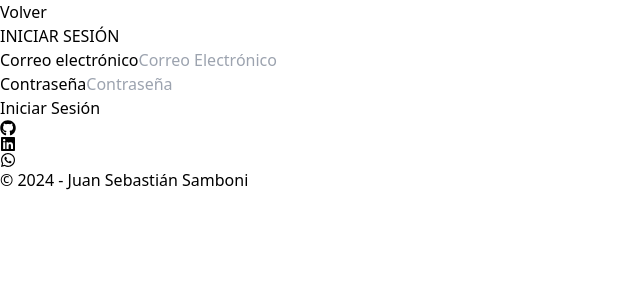
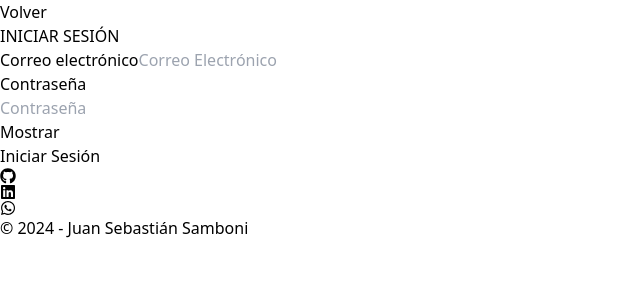
Before and after one commit to Saving-Project/frontend, a React (Vite) app: page / in a window 1280 px wide. Both pictures are taken after a click on the button "INICIAR SESIÓN". Shown: the top 300 px of the page, without its empty margins (0-640 px from the left). Built offline with nearby package versions, Linux system fonts and the light colour scheme.

Commit message:
Implement signIn method

```diff
--- a/package.json
+++ b/package.json
@@ -16,7 +16,6 @@
     "react-icons": "^5.2.1",
     "react-router-dom": "^6.23.1",
     "react-sweetalert2": "^0.6.0",
-    "react-toastify": "^10.0.5",
     "sweetalert2": "^11.11.0"
   },
   "devDependencies": {
--- a/src/ProtectedRoute.jsx
+++ b/src/ProtectedRoute.jsx
@@ -1,6 +1,6 @@
 import React, { useContext } from 'react'
 import { AuthContext } from './context/AuthContext'
-import { Navigate } from 'react-router-dom'
+import { Navigate, Outlet } from 'react-router-dom'
 
 const ProtectedRoute = () => {
     const { isAuthenticated, loading } = useContext(AuthContext)
--- a/src/components/LoginForm.jsx
+++ b/src/components/LoginForm.jsx
@@ -1,32 +1,90 @@
-import React from 'react'
+import React, { useContext, useState } from 'react'
+import { AuthContext } from '../context/AuthContext'
+import { useForm } from 'react-hook-form'
+import Swal from 'sweetalert2'
+import { useNavigate } from 'react-router-dom'
 
 const LoginForm = () => {
+    const [showPassword, setShowPassword] = useState(false)
+    const navigate = useNavigate()
+
+    const {
+        signIn,
+        userErrors
+    } = useContext(AuthContext)
+
+    const {
+        register,
+        handleSubmit,
+        formState: { errors },
+        clearErrors
+    } = useForm()
+
+    const onSubmit = handleSubmit(async user => {
+        clearErrors()
+        const signInRes = await signIn(user)
+        if (signInRes) {
+            Swal.fire({
+                title: 'Bienvenido/a!',
+                text: 'Has ingresado con éxito a la aplicación',
+                icon: 'success',
+                confirmButtonText: 'Ok'
+            }).then(() => {
+                navigate('/home')
+            })
+        }
+    })
+
     return (
         <div className='flex justify-center items-center'>
-            <form className='bg-white p-6 rounded-lg shadow-lg w-full max-w-md'>
+            <div className='fixed top-4 right-4 flex flex-col space-y-2 z-50'>
+                {userErrors.map((error, index) => (
+                    <div key={index}
+                    className='bg-red-500 text-white p-4 rounded-lg shadow-lg z-50 animate-fade-out'
+                        style={{ animationDelay: `${index * 100}ms` }}
+                    >
+                        <div className='flex justify-between items-center'>
+                            <span>{error}</span>
+                        </div>
+                    </div>
+                ))}
+            </div>
+            <form className='bg-white p-6 rounded-lg shadow-lg w-full max-w-md'
+                onSubmit={onSubmit}
+            >
                 <h2 className='text-2xl font-bold mb-6 text-center'>INICIAR SESIÓN</h2>
                 <div className='mb-4'>
-                    <label className='block text-gray-700 text-sm font-bold mb-2' htmlFor='user-email'>
+                    <label className='block text-gray-700 text-sm font-bold mb-2' htmlFor='email'>
                         Correo electrónico
                     </label>
                     <input type='email'
                         className='shadow appearance-none border rounded w-full py-2 px-3 text-gray-700 leading-tight focus:outline-none focus:shadow-outline'
-                        id='user-email'
+                        id='email'
                         placeholder='Correo Electrónico'
+                        {...register('email')}
                     />
                 </div>
                 <div className='mb-4'>
-                    <label className='block text-gray-700 text-sm font-bold mb-2' htmlFor='user-password'>
+                    <label className='block text-gray-700 text-sm font-bold mb-2' htmlFor='password'>
                         Contraseña
                     </label>
-                    <input type='password'
-                        className='shadow appearance-none border rounded w-full py-2 px-3 text-gray-700 leading-tight focus:outline-none focus:shadow-outline'
-                        id='user-password'
-                        placeholder='Contraseña'
-                    />
+                    <div className='relative'>
+                        <input type={showPassword ? 'text' : 'password'}
+                            className='shadow appearance-none border rounded w-full py-2 px-3 text-gray-700 leading-tight focus:outline-none focus:shadow-outline'
+                            id='assword'
+                            placeholder='Contraseña'
+                            {...register('password')}
+                        />
+                    </div>
+                    <button type='button'
+                        className='absolute inset-y-0 right-0 pr-3 flex items-center text-sm leading-5'
+                        onClick={() => setShowPassword(!showPassword)}
+                    >
+                        {showPassword ? 'Ocultar' : 'Mostrar'}
+                    </button>
                 </div>
                 <div className='flex items-center justify-between'>
-                    <button className='bg-blue-500 hover:bg-blue-700 text-white font-bold py-2 px-4 rounded focus:outline-none focus:shadow-outline' type='button'>Iniciar Sesión</button>
+                    <button className='bg-blue-500 hover:bg-blue-700 text-white font-bold py-2 px-4 rounded focus:outline-none focus:shadow-outline' type='submit'>Iniciar Sesión</button>
                 </div>
             </form>
         </div>
--- a/src/components/RegisterForm.jsx
+++ b/src/components/RegisterForm.jsx
@@ -1,16 +1,14 @@
-import React, { useContext, useEffect, useState } from 'react'
+import React, { useContext, useState } from 'react'
 import { AuthContext } from '../context/AuthContext'
 import { useForm } from 'react-hook-form'
 import Swal from 'sweetalert2'
-import { ToastContainer, toast } from 'react-toastify'
 
 const RegisterForm = ({ enableLogin }) => {
-    const {
-        signUp,
-        userErrors
-    } = useContext(AuthContext)
     const [showPassword, setShowPassword] = useState(false)
     const [showConfirm, setShowConfirm] = useState(false)
+
+    const { signUp, userErrors } = useContext(AuthContext)
+
     const {
         register,
         handleSubmit,
@@ -99,7 +97,6 @@ const RegisterForm = ({ enableLogin }) => {
                             {showPassword ? 'Ocultar' : 'Mostrar'}
                         </button>
                     </div>
-                    {errors.password && <p className='text-red-500 text-xs italic'>{errors.password.message}</p>}
                 </div>
                 <div className='mb-4'>
                     <label className='block text-gray-700 text-sm font-bold mb-2' htmlFor='confirmPassword'>
--- a/src/context/AuthContext.jsx
+++ b/src/context/AuthContext.jsx
@@ -1,5 +1,5 @@
 import React, { createContext, useState, useEffect } from 'react'
-import { registerRequest } from '../services/user-service'
+import { loginRequest, registerRequest } from '../services/user-service'
 
 export const AuthContext = createContext()
 
@@ -20,6 +20,20 @@ export const AuthProvider = ({ children }) => {
         }
     }
 
+    const signIn = async user => {
+        try {
+            setUserErrors([])
+            const res = await loginRequest(user)
+            localStorage.setItem('auth_token', res.data.token)
+            setUser(res.data.user)
+            setIsAuthenticated(true)
+            return true
+        } catch (error) {
+            console.log(error.response.data)
+            setUserErrors([error.response.data.message])
+        }
+    }
+
     useEffect(() => {
         if (userErrors.length > 0) {
             const timer = setTimeout(() => {
@@ -32,7 +46,9 @@ export const AuthProvider = ({ children }) => {
     return (
         <AuthContext.Provider value={{
             signUp,
+            signIn,
             user,
+            isAuthenticated,
             userErrors
         }}>
             {children}
```
Also changed, not shown: 1 other file (tests, documents, lock files or other folders).
